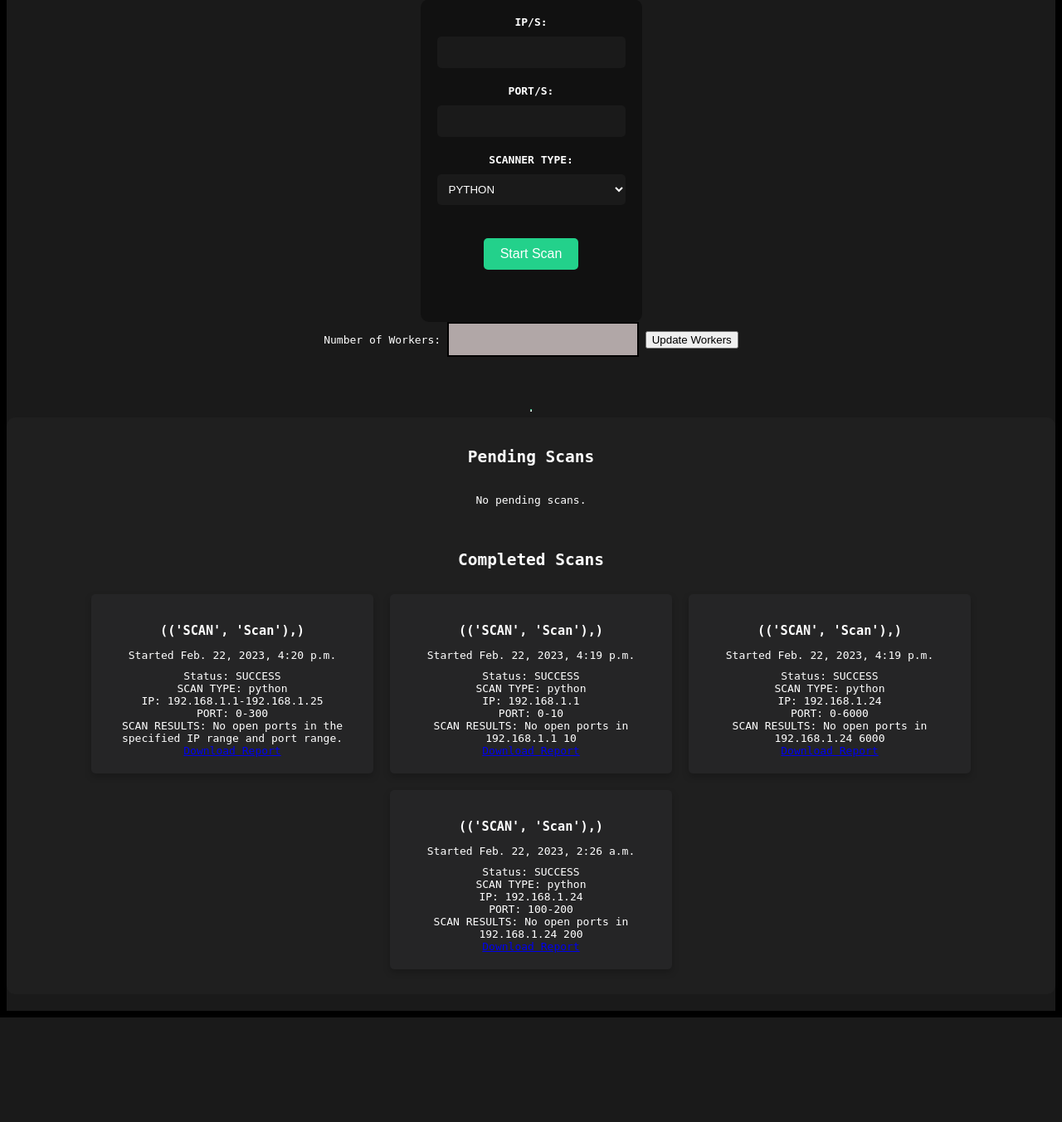
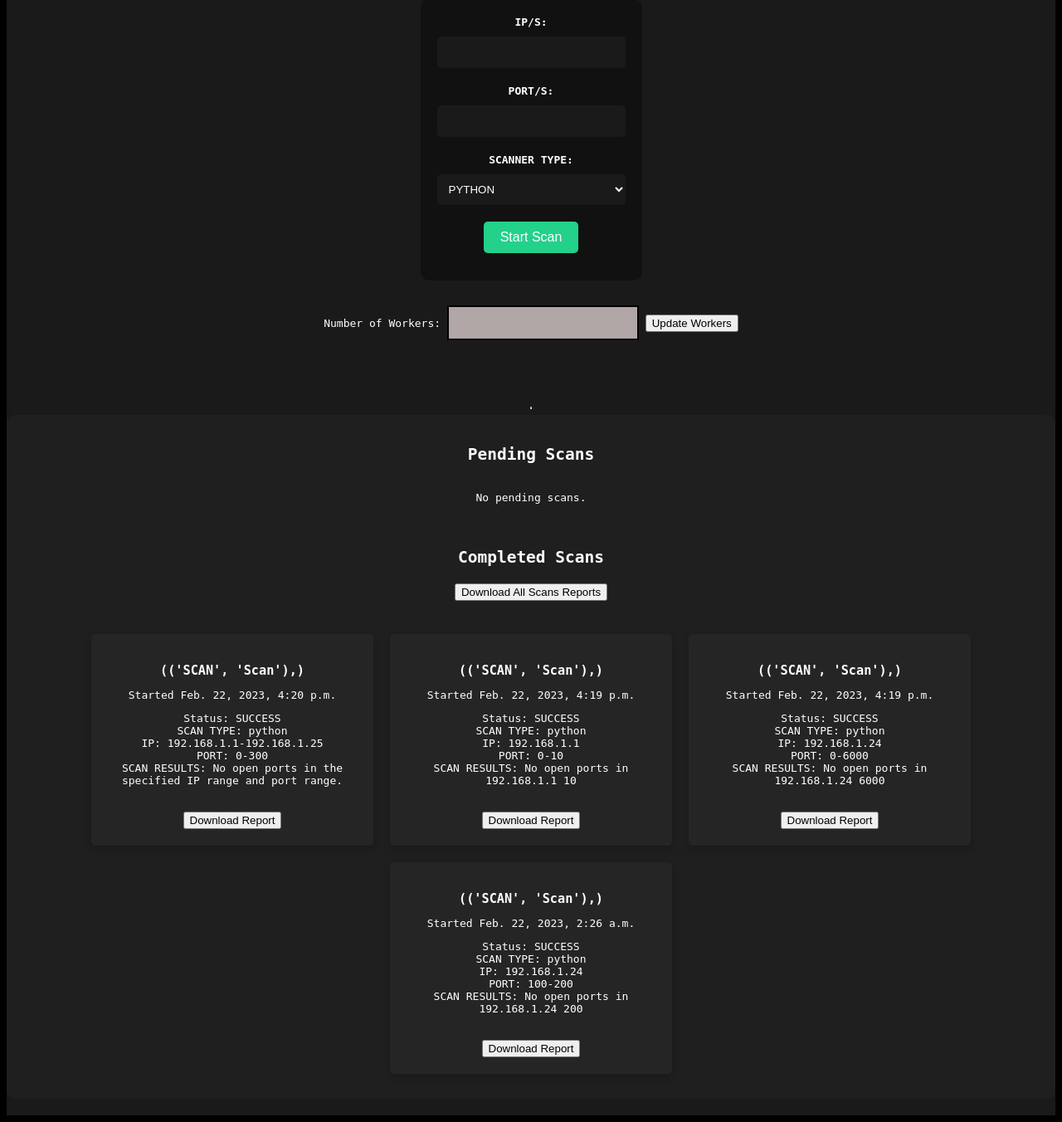
Before and after one commit to j0k3rD/distributed_port_scanner, a Django app: page /scanner/list/ in a window 1280 px wide. Shown: the part 209-1561 px from the top of the page at 83% size. Before the commit the page ends 1435 px from the top, so only its background shows below. Run offline with Django 3.2, Linux system fonts and the light colour scheme; data comes from the database, SQL or seed files in the repository; both versions use the stored data as it was after the commit; parts of the project's set-up code (start-up, migrations or seed data) failed here and were passed over.

Commit message:
styles report fixed

```diff
--- a/scanner/templates/scan/list.html
+++ b/scanner/templates/scan/list.html
@@ -24,70 +24,6 @@
           font-size: 36px;
           margin-bottom: 50px;
         }
-        #scan-form {
-          display: flex;
-          flex-direction: column;
-          align-items: center;
-          text-align: center;
-        }
-        #submit-button {
-          margin-top: 20px;
-          margin-bottom: 30px;
-          padding: 10px 20px;
-          background-color: green;
-          color: white;
-          border: none;
-          cursor: pointer;
-        }
-        #task-cards {
-          display: flex;
-          width: 90%;
-          flex-direction: column;
-          align-items: center;
-        }
-        #completed-task-cards {
-          display: flex;
-          width: 90%;
-          flex-direction: column;
-          align-items: center;
-        }
-        .card-container {
-          display: flex;
-          flex-wrap: wrap;
-          max-width: 90%;
-          justify-content: center;
-        }
-
-        .card {
-          position: relative;
-          color: #f2f2f2;
-          font-size: 14px;
-          line-height: 1.5;
-          border-radius: 5px;
-          margin: 10px;
-          flex-basis: calc(50% - 20px);
-          text-align: center;
-          background-color: #121313;
-          border: 1px solid #cccccc;
-          box-shadow: 0 1px 3px rgba(0,0,0,0.12), 0 1px 2px rgba(0,0,0,0.24);
-          margin-bottom: 20px;
-          padding: 20px;
-          width: 90%;
-          display: flex;
-          flex-direction: row;
-          justify-content: space-between;
-        }
-        .card a.download {
-          position: absolute;
-          top: 10px;
-          right: 10px;
-          font-size: 14px;
-          color: white;
-          background-color: green;
-          padding: 5px 10px;
-          text-decoration: none;
-          border-radius: 5px;
-        }
     </style>
     <body>
       <div id="container" style="text-align:center;background-color:#1a1a1a;color:white;padding-bottom:20px;">
@@ -110,7 +46,7 @@
         </div>
 
         <!-- Agrega este formulario en el template 'scan/list.html' -->
-        <form method="post" action="{% url 'update_workers' %}">
+        <form method="post" action="{% url 'update_workers' %}" style="margin: 30px;">
           {% csrf_token %}
           <label for="workers">Number of Workers:</label>
           <input type="number" name="workers" id="workers" value="{{ current_workers }}">
@@ -138,19 +74,28 @@
               {% endfor %}
           </div>
           <h2 style="text-align: center; margin: 40px 0 20px;">Completed Scans</h2>
+          <a href="{% url 'download_all_scan_results' %}">
+            <button class="btn btn-dark" style="margin-bottom: 30px;">
+                <i class="fa fa-download"></i> Download All Scans Reports
+            </button>
+          </a>
           <div style="display: flex; flex-wrap: wrap; justify-content: center;">
               {% for execute in success_scans %}
               <div style="background-color: #252526; box-shadow: 0 4px 8px 0 rgba(0, 0, 0, 0.2); border-radius: 5px; margin: 10px; padding: 20px; width: 300px; text-align: center;">
                   <h3 style="margin-bottom: 10px;">{{ execute.execution }}</h3>
                   <p style="margin-bottom: 10px;">Started {{ execute.created_at }}</p>
-                  <ul style="list-style: none; padding: 0; margin: 0;">
+                  <ul style="list-style: none; padding: 0; margin-bottom: 30px;">
                       <li>Status: {{ execute.status }}</li>
                       <li>SCAN TYPE: {{ execute.scanner_type }}</li>
                       <li>IP: {{ execute.ip }}</li>
                       <li>PORT: {{ execute.port }}</li>
                       <li>SCAN RESULTS: {{ execute.result }}</li>
                   </ul>
-                    <a href="{% url 'download_scan_results' execute.id %}">Download Report</a>
+                  <a href="{% url 'download_scan_results' execute.id %}">
+                    <button class="btn btn-dark">
+                        <i class="fa fa-download"></i> Download Report
+                    </button>
+                  </a>
                   </td>
               </div>
               {% empty %}
--- a/scanner/urls.py
+++ b/scanner/urls.py
@@ -1,9 +1,10 @@
 from django.urls import path
-from .views import ScanView, ScanListView, DownloadScanResultsView, UpdateWorkersView
+from .views import ScanView, ScanListView, DownloadScanResultsView, DownloadAllScanResultsView, UpdateWorkersView
 
 urlpatterns = [
-    path('start', ScanView.as_view(), name='scan_start'),
+    path('start/', ScanView.as_view(), name='scan_start'),
     path('list/', ScanListView.as_view(), name='scan_list'),
     path('download/<int:scan_id>/', DownloadScanResultsView.as_view(), name='download_scan_results'),
+    path('download/all/', DownloadAllScanResultsView.as_view(), name='download_all_scan_results'),
     path('update_workers/', UpdateWorkersView.as_view(), name='update_workers'),
 ]
--- a/scanner/views.py
+++ b/scanner/views.py
@@ -78,6 +78,37 @@
         return response
 
 
+class DownloadAllScanResultsView(View):
+    def get(self, request):
+        # Obtener todos los escaneos completados
+        scans = Scan.objects.filter(status=Scan.STATUS_SUCCESS)
+
+        # Generar el archivo de texto correspondiente
+        filename = 'all_scan_results.txt'
+        filepath = f'/tmp/{filename}' # puede cambiar la ubicación temporal si lo desea
+        with open(filepath, 'w') as f:
+            f.write('Resultados de todos los escaneos realizados:\n\n')
+            for scan in scans:
+                f.write(f'ID del escaneo: {scan.id}\n')
+                f.write(f'IP escaneada: {scan.ip}\n')
+                f.write(f'Puerto escaneado: {scan.port}\n')
+                f.write(f'Tipo de escaneo: {scan.scanner_type}\n')
+                f.write(f'Fecha de inicio: {scan.created_at}\n')
+                f.write(f'Fecha de finalización: {scan.modified_at}\n')
+                f.write('Resultados:\n')
+                f.write(scan.result)
+                for n in range(5):
+                    f.write('\n')
+                f.write('--Escaneo realizado por: "distributed_ports_scanner" - @j0k3rD --')
+                f.write('\n\n')
+
+        # Crear la respuesta HTTP con el archivo de texto adjunto
+        response = HttpResponse(open(filepath, 'rb'), content_type='text/plain')
+        response['Content-Disposition'] = f'attachment; filename={filename}'
+        return response
+
+
+
 class UpdateWorkersView(View):
     def get(self, request):
         current_workers = current_app.control.inspect().active().get('celery@worker1.example.com', {}).get('pool', {}).get('max-concurrency')
```
Also changed, not shown: db.sqlite3.
